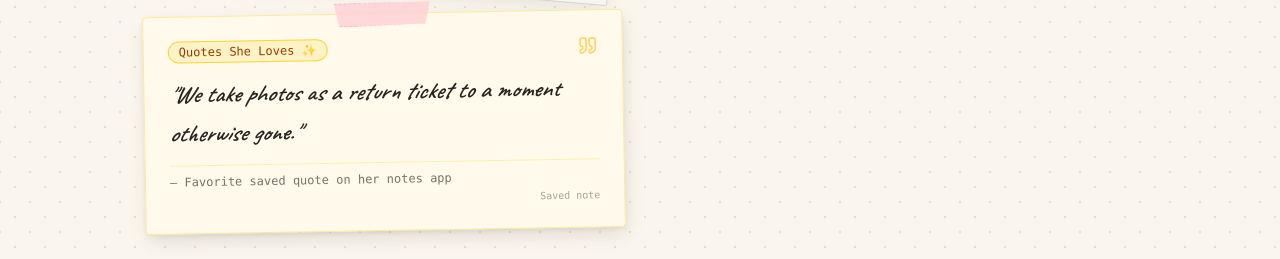
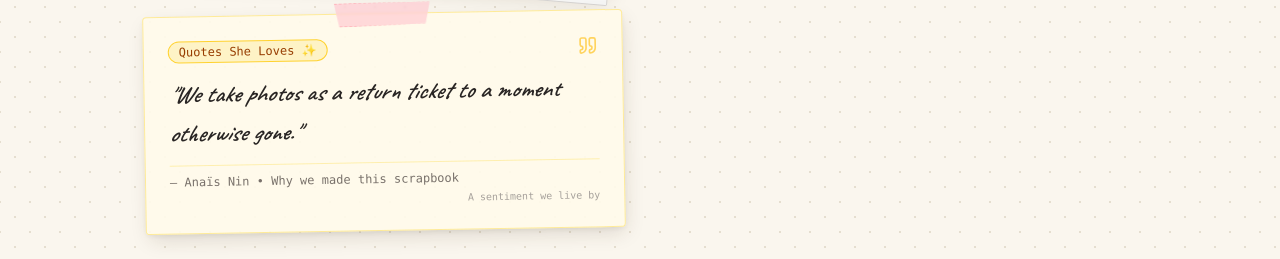
Before and after one commit to rsresta07/paper-echos, a Next.js app: page / in a window 1280 px wide. Shown: the part 3068-3327 px from the top of the page. Built offline with nearby package versions, Linux system fonts and the light colour scheme.

Commit message:
content: update quote context for photos quote

```diff
--- a/content/quotes.ts
+++ b/content/quotes.ts
@@ -34,10 +34,9 @@ export const QUOTES: QuoteItem[] = [
     id: "q-3",
     chapterId: 2,
     type: "likes",
-    // TODO: add her quote here
     quote: "We take photos as a return ticket to a moment otherwise gone.",
-    context: "Favorite saved quote on her notes app",
-    date: "Saved note",
+    context: "Anaïs Nin • Why we made this scrapbook",
+    date: "A sentiment we live by",
     rotation: -1,
     tapePosition: "top-center"
   },
```
